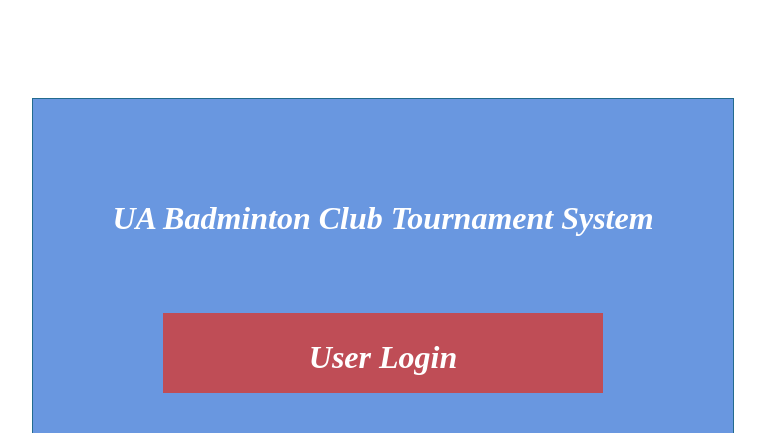
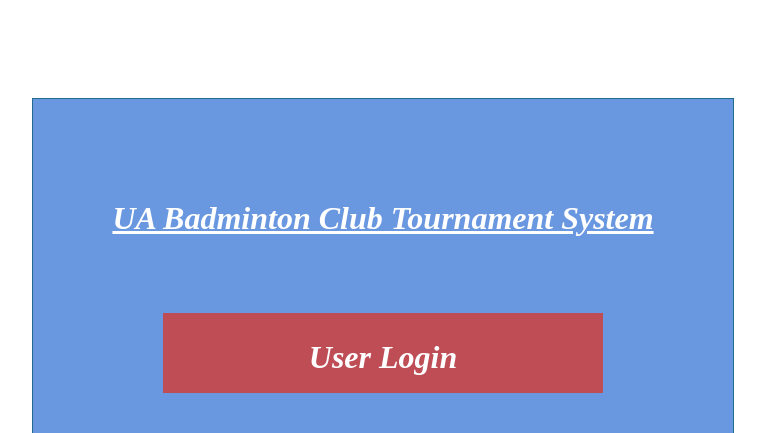
Before and after one commit to enfageorge/ua-badminton-tournament, a Flask app: page /dashboard in a window 1280 px wide. Shown: the top 433 px of the page, without its empty margins (257-1022 px from the left). Run offline with Flask 3, Linux system fonts and the light colour scheme; the visitor is signed in with stand-in values (Sample User, id 1).

Commit message:
login page back to home page link

```diff
--- a/templates/user/login.html
+++ b/templates/user/login.html
@@ -9,7 +9,7 @@
         <div align="center">
             <div align="center" class="border2">
                 <div class="header1">
-                    <h1 class="word">UA Badminton Club Tournament System</h1>
+                    <h1><a class="word" href="{{url_for('web.home')}}">UA Badminton Club Tournament System</a></h1>
                 </div></br></br></br>
                 <div class="header">
                     <h1 class="word">User Login</h1>
```
